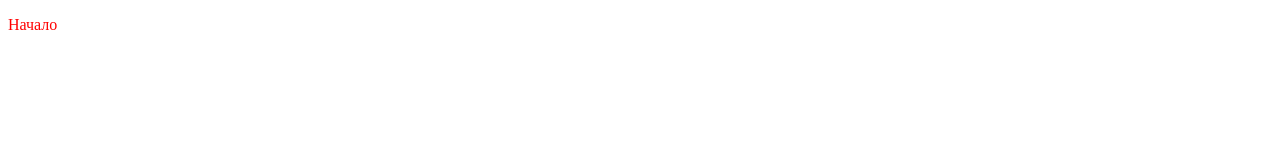
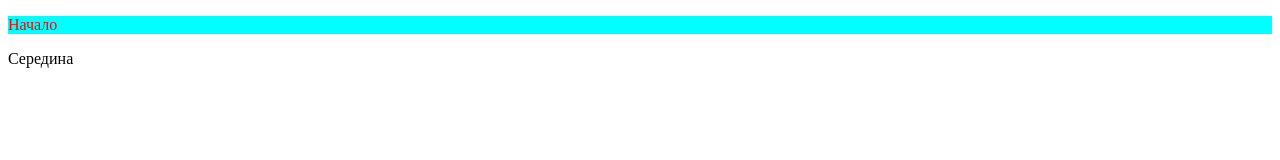
Before and after one commit to batnd/hWork5, a plain HTML site: page index.html in a window 1280 px wide. Drawn offline with Linux system fonts and the light colour scheme.

Commit message:
2(b1) - commit 1

```diff
--- a/index.html
+++ b/index.html
@@ -9,5 +9,6 @@
 </head>
 <body>
     <p>Начало</p>
+    <div>Середина</div>
 </body>
 </html>
--- a/style.css
+++ b/style.css
@@ -1,3 +1,4 @@
 p {
     color: red;
+    background-color: aqua;
 }
```
